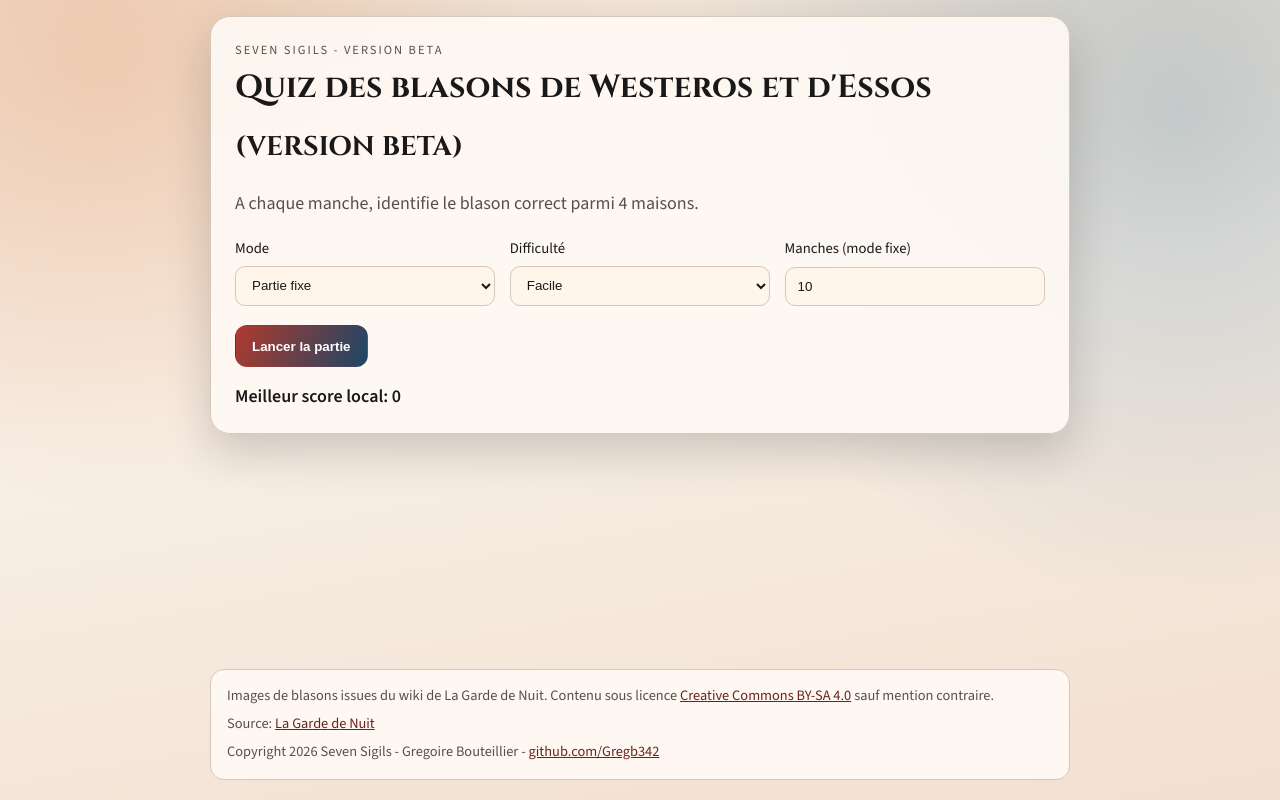
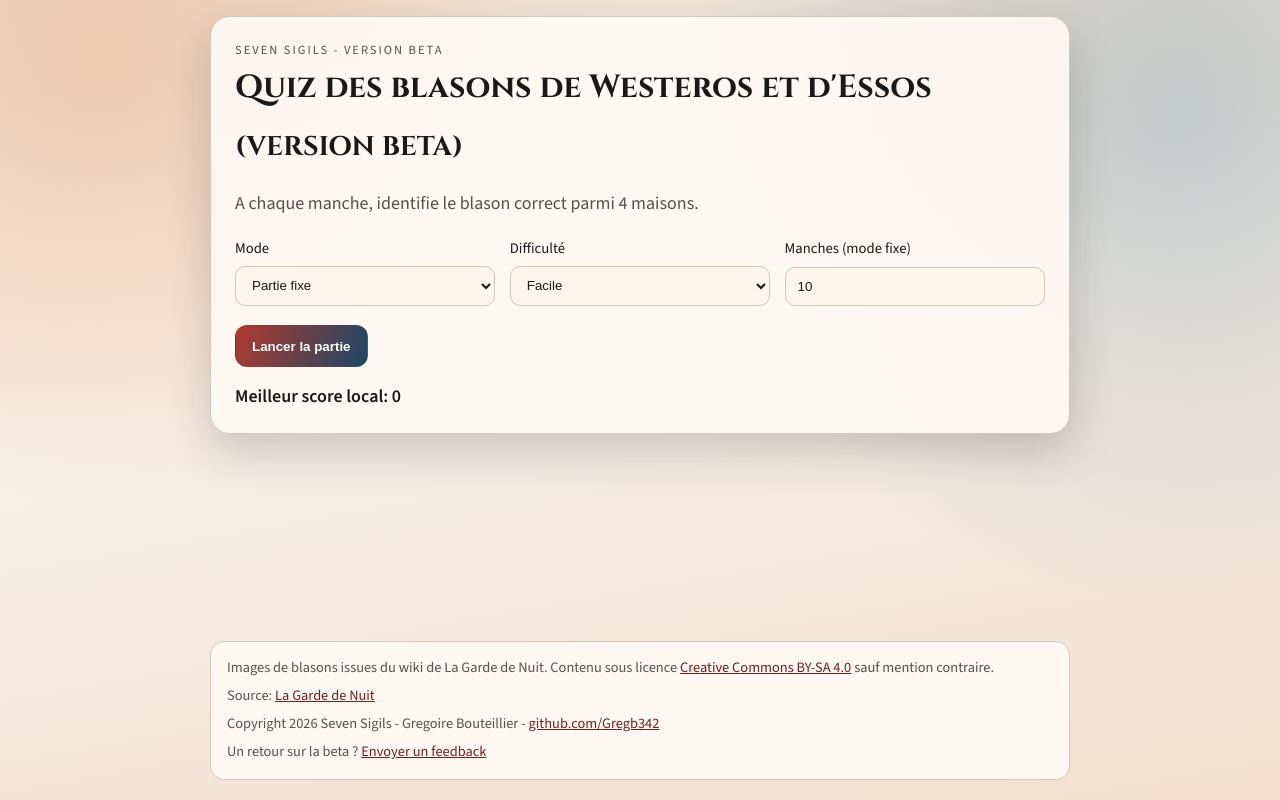
Before and after one commit to Gregb342/seven-sigils, a React (Vite) app: page / in a window 1280 px wide. Built offline with nearby package versions, Linux system fonts and the light colour scheme.

Commit message:
feat: add beta feedback link to footer

```diff
--- a/src/presentation/components/CreditsFooter.tsx
+++ b/src/presentation/components/CreditsFooter.tsx
@@ -26,6 +26,12 @@ export function CreditsFooter() {
           github.com/Gregb342
         </a>
       </p>
+      <p>
+        Un retour sur la beta ? {' '}
+        <a href="https://tally.so/r/7Rvba6" target="_blank" rel="noopener noreferrer">
+          Envoyer un feedback
+        </a>
+      </p>
     </footer>
   )
 }
```
